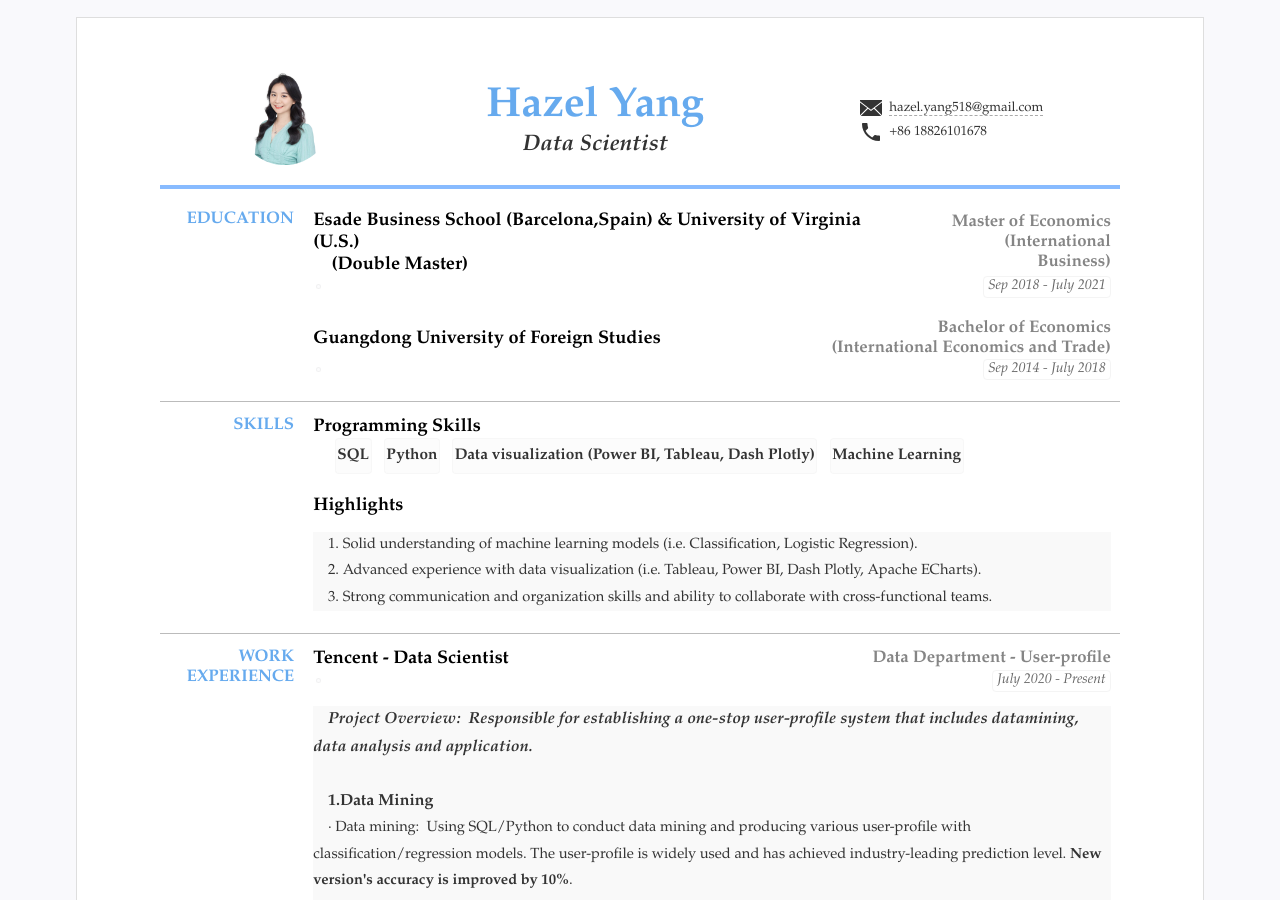
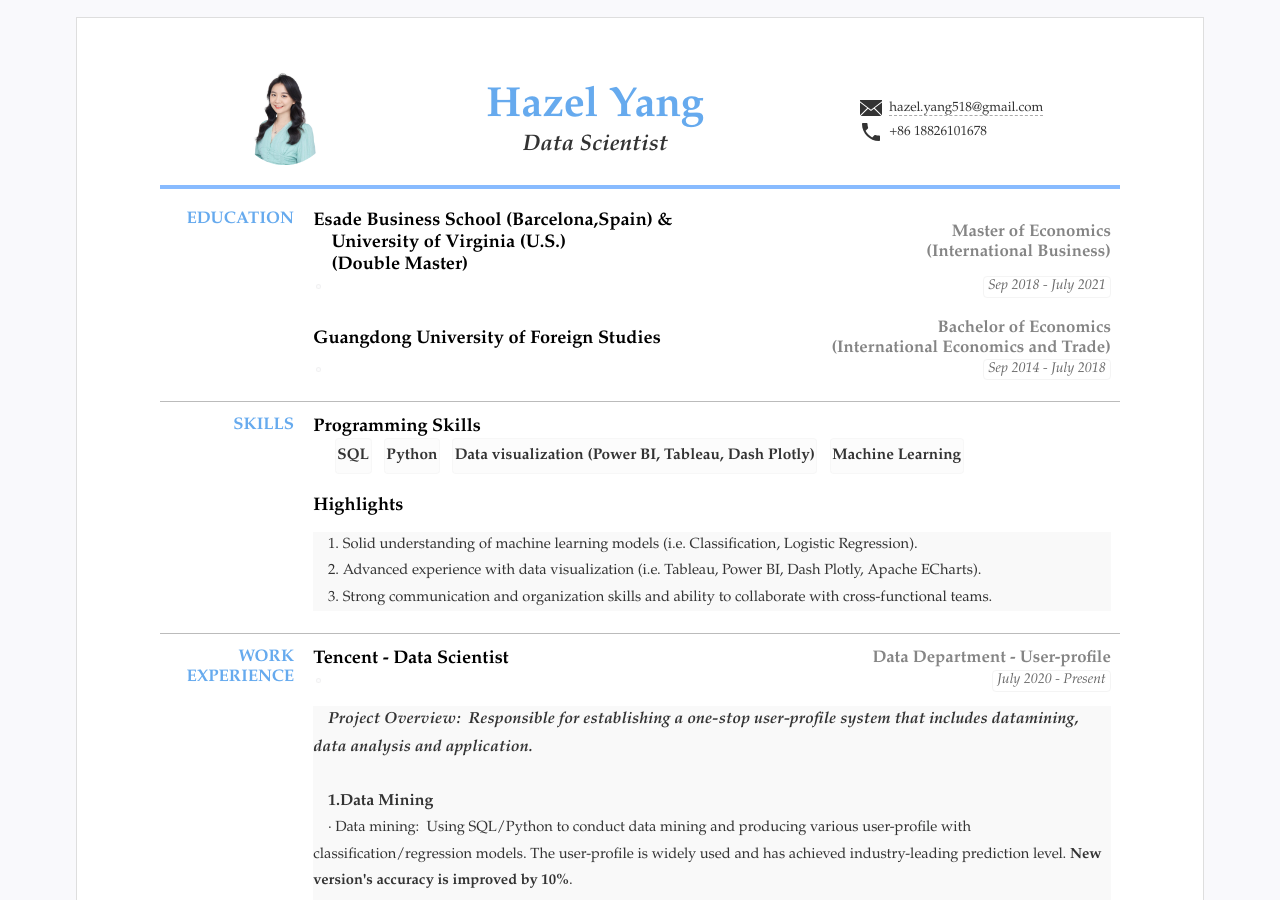
Before and after one commit to hazelyang518/eng_cv, a Jekyll site: the page built from index.html, in a window 1280 px wide and 900 px high. Built offline with Jekyll 4.4.1, drawn with Linux system fonts in a browser that asks for light colours; part of the change alters nothing that is shown.

```diff
--- a/_data/resume.yml
+++ b/_data/resume.yml
@@ -26,7 +26,8 @@ main: #简历主要内容，
 - type: EDUCATION #类别为ID
   name:  #显示名称，空则使用type
   content: #内容基本格式 标题-副标题-日期-详细内容 (都允许空)
-  - title: Esade Business School (Barcelona,Spain) & University of Virginia (U.S.) <br>  &nbsp &nbsp
+  - title: Esade Business School (Barcelona,Spain) & <br>  &nbsp &nbsp
+           University of Virginia (U.S.) <br>  &nbsp &nbsp
            (Double Master)
     duration: "Sep 2018 - July 2021"
     tags:
```
